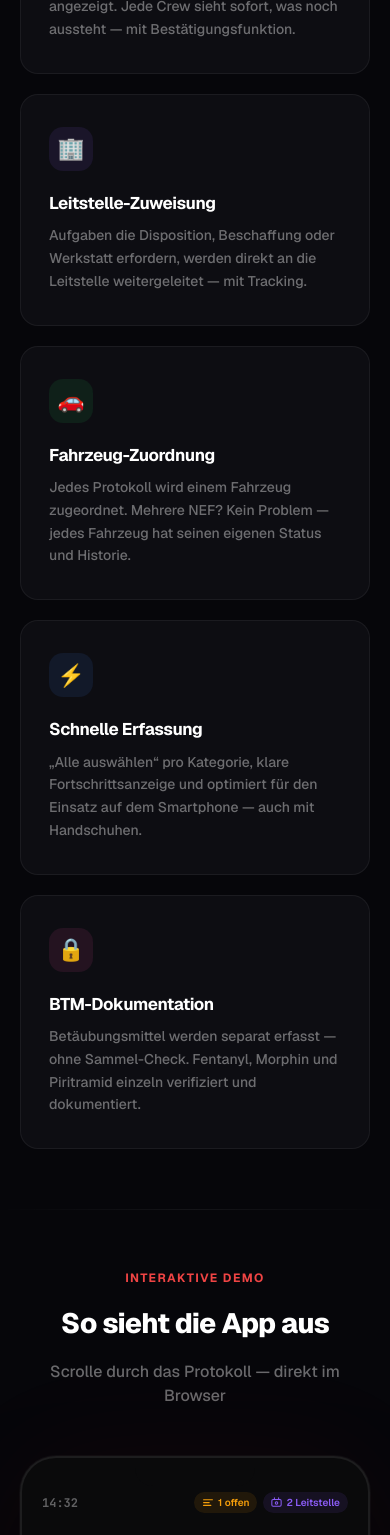
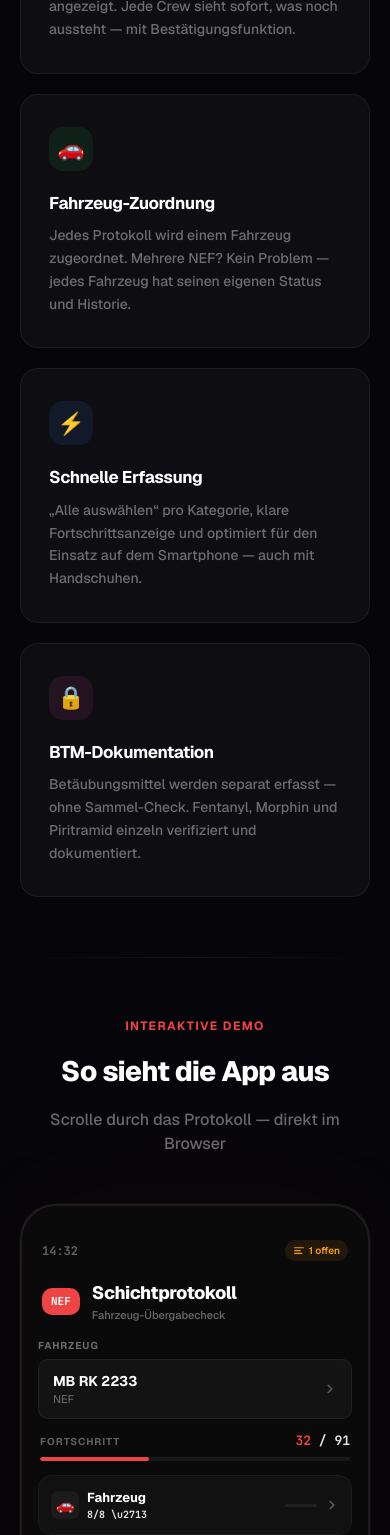
Before and after one commit to florianthompson/nef-web, a Next.js app: page / in a window 390 px wide. Shown: the part 1620-3155 px from the top of the page. Built offline with nearby package versions, Linux system fonts and the light colour scheme; no server answers.

Commit message:
Remove Leitstelle feature from website (#1)
Removes the Leitstelle-Zuweisung benefit card and the Leitstelle
status badge in the phone demo.


Claude-Session: https://claude.ai/code/session_01P9sKV6mLvkzWitDQH8tgPF

Co-authored-by: Claude <noreply@anthropic.com>

```diff
--- a/src/components/Benefits.tsx
+++ b/src/components/Benefits.tsx
@@ -10,12 +10,6 @@ const benefits = [
     bg: "rgba(245,158,11,0.1)",
     title: "Schichtnotizen & Übergabe",
     desc: "Offene Mängel werden der nächsten Schicht angezeigt. Jede Crew sieht sofort, was noch aussteht — mit Bestätigungsfunktion.",
-  },
-  {
-    icon: "\ud83c\udfe2",
-    bg: "rgba(139,92,246,0.1)",
-    title: "Leitstelle-Zuweisung",
-    desc: "Aufgaben die Disposition, Beschaffung oder Werkstatt erfordern, werden direkt an die Leitstelle weitergeleitet — mit Tracking.",
   },
   {
     icon: "\ud83d\ude97",
--- a/src/components/PhoneDemo.tsx
+++ b/src/components/PhoneDemo.tsx
@@ -101,14 +101,6 @@ export default function PhoneDemo() {
                   <path d="M2 3.5h11M2 7h7M2 10.5h9" stroke="currentColor" strokeWidth="1.4" strokeLinecap="round" />
                 </svg>
                 1 offen
-              </div>
-              <div className="flex items-center gap-1 text-[10px] font-semibold px-2 py-[3px] rounded-full text-purple bg-[rgba(139,92,246,0.1)]">
-                <svg width="11" height="11" viewBox="0 0 13 13" fill="none">
-                  <rect x="1" y="3" width="11" height="8" rx="1.5" stroke="currentColor" strokeWidth="1.2" />
-                  <path d="M4 1v2M9 1v2" stroke="currentColor" strokeWidth="1.2" strokeLinecap="round" />
-                  <circle cx="6.5" cy="7" r="1.5" stroke="currentColor" strokeWidth="1.2" />
-                </svg>
-                2 Leitstelle
               </div>
             </div>
           </div>
```
